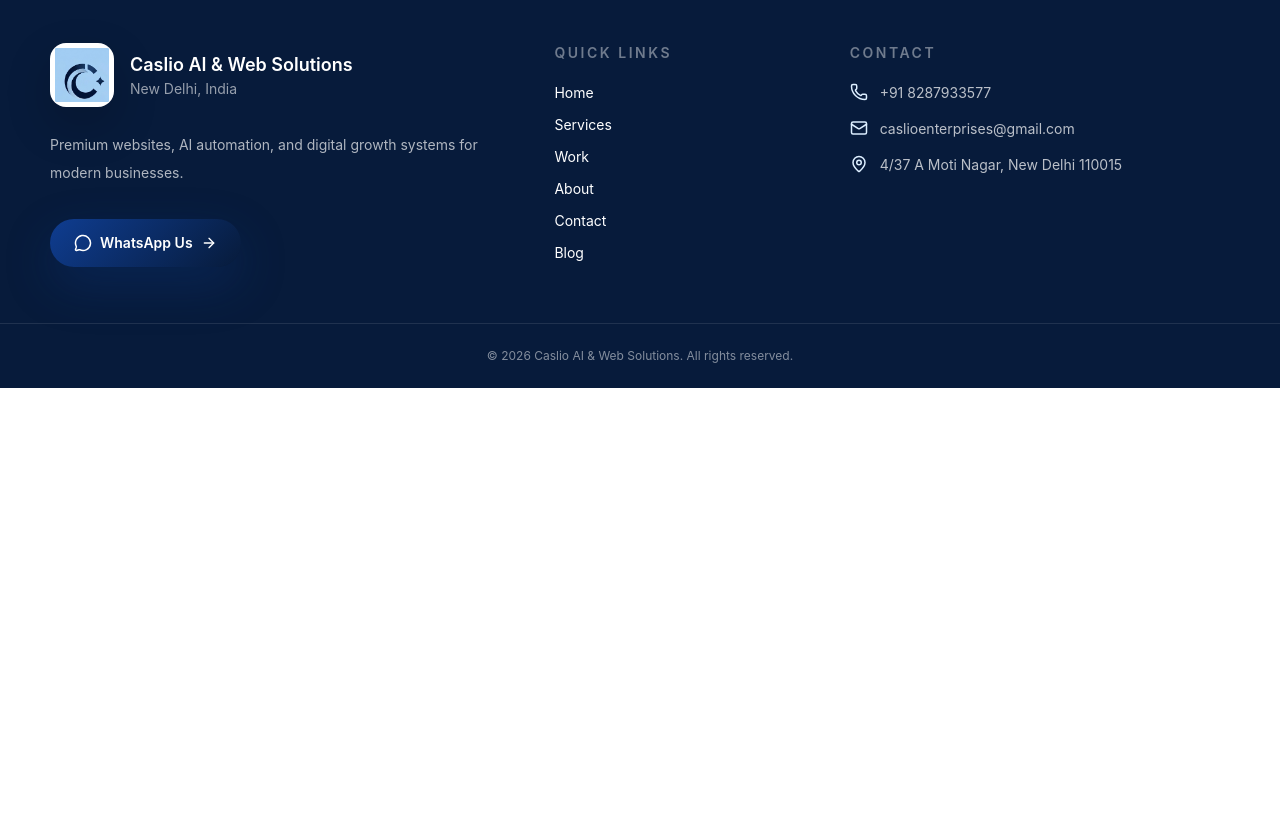
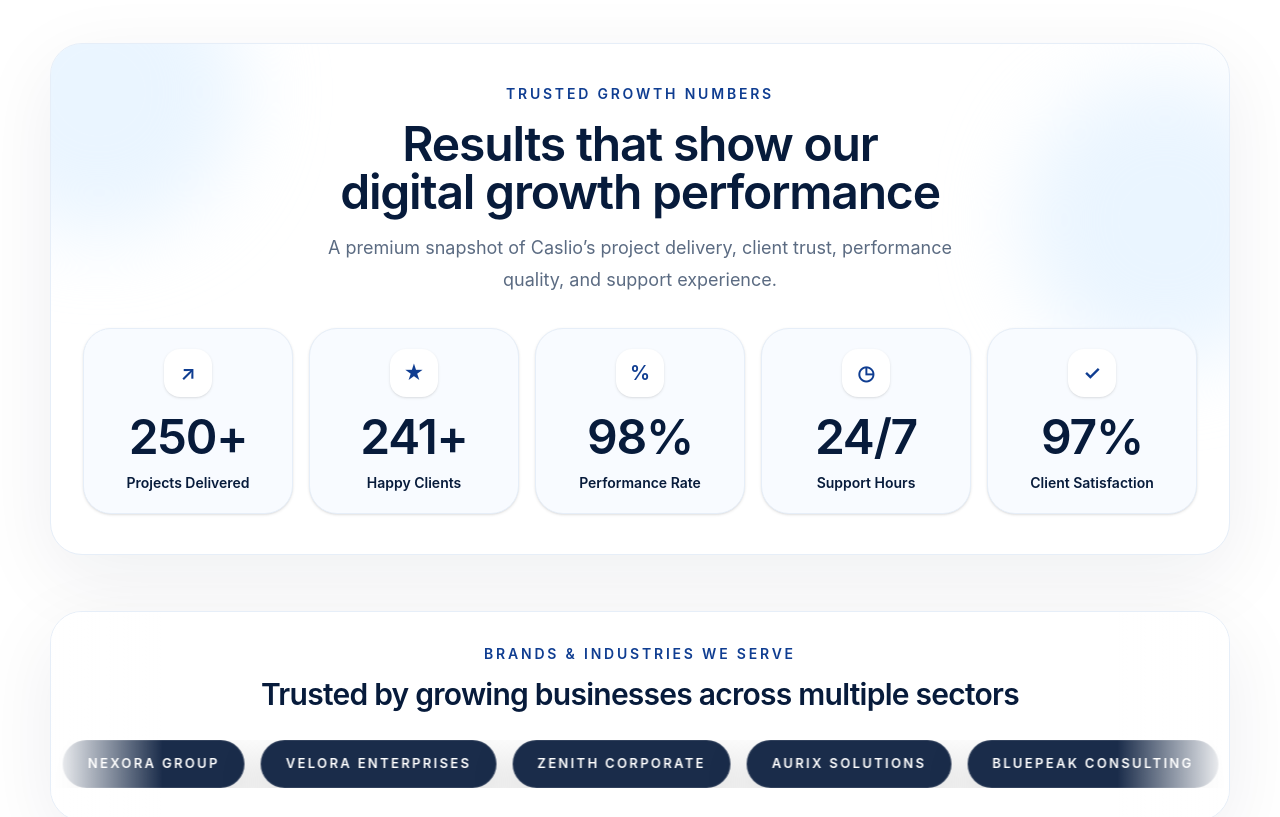
Before and after one commit to tradinghubangelonednh-dev/Caslio-Ai-Web-Solutions, a React (Vite) app: page /work in a window 1280 px wide. Shown: the part 2780-3597 px from the top of the page. Before the commit the page ends 3168 px from the top, so only its background shows below. Built offline with nearby package versions, Linux system fonts and the light colour scheme.

Commit message:
Added premium stats section and client brand ticker

```diff
--- /dev/null
+++ b/src/components/ClientBrandTicker.jsx
@@ -0,0 +1,64 @@
+import { motion } from 'framer-motion';
+
+const clientBrands = [
+  'DAAZLY',
+  'PITANGA FOODS',
+  'PHD LAB',
+  'URBANSPHERE CORPORATE',
+  'NEXORA GROUP',
+  'VELORA ENTERPRISES',
+  'ZENITH CORPORATE',
+  'AURIX SOLUTIONS',
+  'BLUEPEAK CONSULTING',
+  'RESTAURANTS & CAFES',
+  'HEALTHCARE BRANDS',
+  'DENTAL CLINICS',
+  'LOCAL BUSINESSES',
+  'LUXURY SALONS',
+  'FITNESS STUDIOS',
+  'REAL ESTATE GROUPS',
+  'CORPORATE OFFICES',
+  'RETAIL BUSINESSES',
+  'E-COMMERCE BRANDS',
+  'HOSPITALITY BRANDS',
+];
+
+export default function ClientBrandTicker() {
+  return (
+    <section className="px-4 pb-24">
+      <div className="container-premium">
+        <div className="relative overflow-hidden rounded-[2rem] border border-border bg-white py-8 shadow-[0_22px_80px_rgba(7,27,59,0.07)]">
+          <div className="pointer-events-none absolute inset-y-0 left-0 z-10 w-28 bg-gradient-to-r from-white to-transparent" />
+          <div className="pointer-events-none absolute inset-y-0 right-0 z-10 w-28 bg-gradient-to-l from-white to-transparent" />
+
+          <div className="mb-7 px-5 text-center">
+            <p className="text-sm font-semibold uppercase tracking-[0.2em] text-royal">
+              Brands & Industries We Serve
+            </p>
+
+            <h2 className="mx-auto mt-3 max-w-3xl text-balance text-2xl font-semibold tracking-tight text-navy md:text-3xl">
+              Trusted by growing businesses across multiple sectors
+            </h2>
+          </div>
+
+          <div className="relative flex overflow-hidden">
+            <motion.div
+              animate={{ x: ['0%', '-50%'] }}
+              transition={{ duration: 38, repeat: Infinity, ease: 'linear' }}
+              className="flex min-w-max gap-4 pr-4"
+            >
+              {[...clientBrands, ...clientBrands].map((brand, index) => (
+                <div
+                  key={`${brand}-${index}`}
+                 className="flex h-12 min-w-max items-center justify-center rounded-full border border-white/10 bg-[rgba(7,27,59,0.92)] px-6 text-[13px] font-semibold tracking-[0.18em] text-white shadow-[0_18px_46px_rgba(0,0,0,0.18)] backdrop-blur transition-all duration-300 hover:-translate-y-1 hover:border-white/15 hover:bg-[rgba(15,61,145,0.96)] hover:shadow-[0_24px_68px_rgba(15,61,145,0.32)]"
+                >
+                  {brand}
+                </div>
+              ))}
+            </motion.div>
+          </div>
+        </div>
+      </div>
+    </section>
+  );
+}
--- a/src/components/Footer.jsx
+++ b/src/components/Footer.jsx
@@ -6,6 +6,7 @@
 const links = [
   ['Home', '/'],
   ['Services', '/services'],
+  ['Solutions', '/solutions'],
   ['Work', '/work'],
   ['About', '/about'],
   ['Contact', '/contact'],
--- /dev/null
+++ b/src/components/StatsCounterSection.jsx
@@ -0,0 +1,107 @@
+import { useEffect, useRef, useState } from 'react';
+import { motion, useInView } from 'framer-motion';
+
+const stats = [
+  { label: 'Projects Delivered', end: 250, suffix: '+', symbol: '↗' },
+  { label: 'Happy Clients', end: 241, suffix: '+', symbol: '★' },
+  { label: 'Performance Rate', end: 98, suffix: '%', symbol: '%' },
+  { label: 'Support Hours', text: '24/7', symbol: '◷' },
+  { label: 'Client Satisfaction', end: 97, suffix: '%', symbol: '✓' },
+];
+
+function CountUp({ end, suffix = '', start }) {
+  const [value, setValue] = useState(0);
+
+  useEffect(() => {
+    if (!start || typeof end !== 'number') return;
+
+    setValue(0);
+    let current = 0;
+    const increment = end / 80;
+
+    const startDelay = setTimeout(() => {
+      const timer = setInterval(() => {
+        current += increment;
+
+        if (current >= end) {
+          current = end;
+          clearInterval(timer);
+        }
+
+        setValue(Math.floor(current));
+      }, 18);
+
+      return () => clearInterval(timer);
+    }, 450);
+
+    return () => clearTimeout(startDelay);
+  }, [end, start]);
+
+  return (
+    <>
+      {value}
+      {suffix}
+    </>
+  );
+}
+
+export default function StatsCounterSection() {
+  const sectionRef = useRef(null);
+  const isInView = useInView(sectionRef, { once: true, amount: 0.45 });
+
+  return (
+    <section ref={sectionRef} className="px-4 py-10 md:py-14">
+      <div className="container-premium">
+        <motion.div
+          initial={{ opacity: 0, y: 26 }}
+          animate={isInView ? { opacity: 1, y: 0 } : {}}
+          transition={{ duration: 0.35, ease: [0.16, 1, 0.3, 1] }}
+          className="relative overflow-hidden rounded-[2rem] border border-border bg-white px-5 py-8 shadow-[0_22px_80px_rgba(7,27,59,0.07)] md:px-8 md:py-10"
+        >
+          <div className="absolute -left-24 -top-24 h-72 w-72 rounded-full bg-sky/60 blur-2xl" />
+          <div className="absolute -right-20 top-8 h-72 w-72 rounded-full bg-sky/60 blur-2xl" />
+
+          <div className="relative mx-auto mb-8 max-w-3xl text-center">
+            <p className="text-sm font-semibold uppercase tracking-[0.2em] text-royal">
+              Trusted Growth Numbers
+            </p>
+
+            <h2 className="mt-4 text-balance text-3xl font-semibold tracking-tight text-navy md:text-5xl">
+              Results that show our digital growth performance
+            </h2>
+
+            <p className="mx-auto mt-4 max-w-2xl text-base leading-8 text-muted md:text-lg">
+              A premium snapshot of Caslio’s project delivery, client trust, performance quality,
+              and support experience.
+            </p>
+          </div>
+
+          <div className="relative grid gap-4 sm:grid-cols-2 lg:grid-cols-5">
+            {stats.map((item, index) => (
+              <motion.div
+                key={item.label}
+                initial={{ opacity: 0, y: 28, scale: 0.94 }}
+                animate={isInView ? { opacity: 1, y: 0, scale: 1 } : {}}
+                transition={{ duration: 0.24, delay: index * 0.05, ease: [0.16, 1, 0.3, 1] }}
+                whileHover={{ y: -8, scale: 1.035 }}
+                className="group rounded-[1.75rem] border border-border bg-[#f8fbff] p-5 text-center shadow-sm transition-all duration-300 hover:border-royal/30 hover:bg-white hover:shadow-[0_28px_90px_rgba(15,61,145,0.15)]"
+              >
+                <div className="mx-auto mb-4 flex h-12 w-12 items-center justify-center rounded-2xl bg-white text-xl font-semibold text-royal shadow-sm transition-all duration-300 group-hover:bg-navy group-hover:text-white">
+                  {item.symbol}
+                </div>
+
+                <div className="text-4xl font-semibold tracking-tight text-navy md:text-5xl">
+                  {item.text ? item.text : <CountUp end={item.end} suffix={item.suffix} start={isInView} />}
+                </div>
+
+                <p className="mt-3 text-sm font-semibold text-navy">
+                  {item.label}
+                </p>
+              </motion.div>
+            ))}
+          </div>
+        </motion.div>
+      </div>
+    </section>
+  );
+}
--- a/src/pages/Home.jsx
+++ b/src/pages/Home.jsx
@@ -5,6 +5,7 @@
 import { SecondaryLink, WhatsAppButton } from '../components/Button.jsx';
 import { ProjectCard, ServiceCard } from '../components/Cards.jsx';
 import { Reveal, SectionIntro } from '../components/Section.jsx';
+import StatsCounterSection from '../components/StatsCounterSection.jsx';
 import { deliverables, projects, services, testimonials, trustStrip, whyCaslio } from '../data/siteData.js';
 
 export default function Home() {
@@ -52,6 +53,8 @@
           <HeroVisual />
         </div>
       </section>
+
+      <StatsCounterSection />
 
       <section className="border-y border-border bg-white/70 py-5">
         <div className="container-premium grid gap-3 sm:grid-cols-2 lg:grid-cols-6">
--- a/src/pages/Work.jsx
+++ b/src/pages/Work.jsx
@@ -1,4 +1,6 @@
 import { PageHero, ProjectCard } from '../components/Cards.jsx';
+import ClientBrandTicker from '../components/ClientBrandTicker.jsx';
+import StatsCounterSection from '../components/StatsCounterSection.jsx';
 import { projects } from '../data/siteData.js';
 
 export default function Work() {
@@ -21,6 +23,10 @@
           ))}
         </div>
       </section>
+
+      <StatsCounterSection />
+
+      <ClientBrandTicker />
     </>
   );
 }
```
Also changed, not shown: 2 other files (tests, documents, lock files or other folders).
